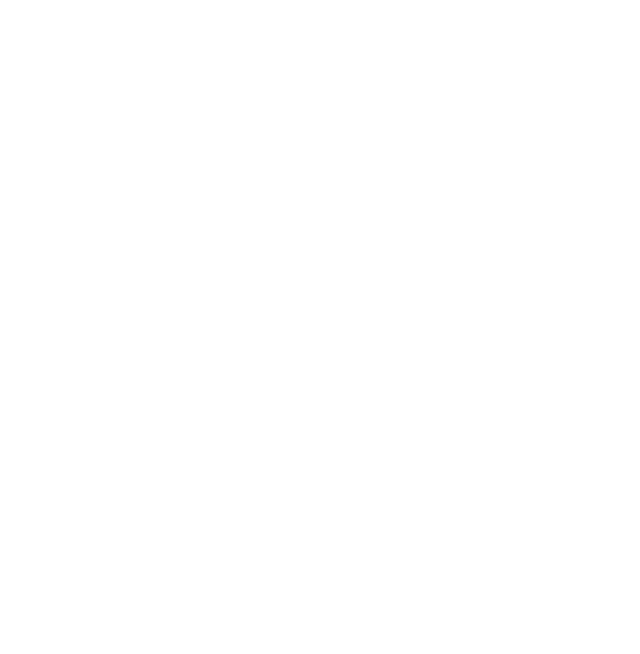
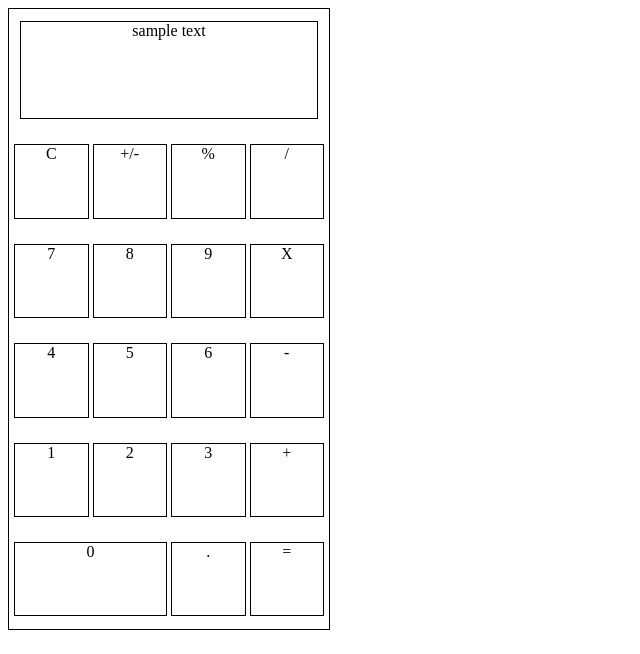
Before and after one commit to keenymcg/Odin_Calculator, a plain HTML site: page index.html in a window 1280 px wide. Shown: the whole page, without its empty margins (0-640 px from the left). Drawn offline with Linux system fonts and the light colour scheme.

Commit message:
Add calc design

```diff
--- a/index.html
+++ b/index.html
@@ -10,6 +10,27 @@
 <body>
     <script defer src="main.js"></script>
 
-
+    <div id="calcContainer">
+        <div id="display" class="controls">sample text</div>
+        <div id="clear" class="controls normalBtn">C</div>
+        <div id="posNegSwitch" class="controls normalBtn">+/-</div>
+        <div id="percent" class="normalBtn">%</div>
+        <div id="divide" class="normalBtn">/</div>
+        <div id="seven" class="normalBtn">7</div>
+        <div id="eight" class="normalBtn">8</div>
+        <div id="nine" class="normalBtn">9</div>
+        <div id="multiply" class="normalBtn">X</div>
+        <div id="four" class="normalBtn">4</div>
+        <div id="five" class="normalBtn">5</div>
+        <div id="six" class="normalBtn">6</div>
+        <div id="minus" class="normalBtn">-</div>
+        <div id="one" class="normalBtn">1</div>
+        <div id="two" class="normalBtn">2</div>
+        <div id="three" class="normalBtn">3</div>
+        <div id="add" class="normalBtn">+</div>
+        <div id="zero">0</div>
+        <div id="decimal" class="normalBtn">.</div>
+        <div id="equals" class="normalBtn">=</div>
+    </div>
 </body>
 </html>
--- a/main.js
+++ b/main.js
@@ -1,36 +1,11 @@
 /*  JS TODO
-
-create functions for all the operators
-
-each time a num-op-num combination is clicked, it stores that answer in a variable, which updates on the display
-thereafter (in same function?), each time an operator is pressed, it uses the previously calculated variable
-
-maybe push all click-events to an array,
-For loop (where # of iterations is based on length of array)
-
-When = is clicked, join all elements of the array, run the calculation
-
-
-specific functions for if its clicked; a number or an operator
 
 ~~ number function
 event listener: a click concatenates a num (as a string) to a variable
 - variable can only be 9 digits long
 --- therefore it checks for the num1 string-length. If it === 9, don't concatenate
 
-when an operator is pressed, the operator is stored in an array? thinking we use a template literal to pull from the array?
-
-a new num variable is created (num2) which will be used after
-
-
-if a number is clicked, check to see if the var that holds operator is blank. If so, num1 variable is activated.
-Clicks and subsequent number-clicks are concatenated to the num1 variable
-Send that variable to the screen? (or store in a "display" variable that constantly gets updated and pushed to the screen)
-
-on subsequent number click-events, it checks if there's an operator stored, and if so...
-...num2 is created, and number-clicks are stored/concat-ed to that num2 var
-
-OPERATOR FUNCTION (using * as example)
+OPERATOR FUNCTION (using * as example) - DONE?
 clicks on the operator should act as an equal sign at first (for the first two numbers), so that num1 is the accumulator
 in the first click-event, it'll return a num1 times an empty num2
 - if num1 * num2 != number, don't do anything
@@ -66,6 +41,8 @@ function operatorClick(operator) { //change this to a click-activated function
         result = parseFloat(num1) * parseFloat(num2);
     } else if (operator === '/') {
         result = parseFloat(num1) / parseFloat(num2);
+    } else if (operator === '^') {
+        result = parseFloat(num1) ** parseFloat(num2);
     };
 
     num1 = result
@@ -75,10 +52,10 @@ function operatorClick(operator) { //change this to a click-activated function
 };
 
 function numClick(value) { // might need to store this function inside the num1 and num2 parsefloat parameters
-    if (currentOperator == "") {
+    if (currentOperator == "" && num1.length < 9) {
         num1 = num1.concat(value);
         return num1;
-    } else if (currentOperator != "") {
+    } else if (currentOperator != "" && num2.length < 9) {
         num2 = num2.concat(value);
         return num2;
     };
--- a/styles.css
+++ b/styles.css
@@ -1,3 +1,36 @@
 body {
 
 }
+
+#calcContainer {
+    height: 620px;
+    width: 320px;
+    border: black 1px solid;
+    display: flex;
+    flex-direction: row;
+    flex-wrap: wrap;
+    text-align: center;
+    align-items: center;
+    justify-content: center;
+}
+
+#display {
+    height: 96px;
+    width: 296px;
+    margin: 2px;
+    border: black 1px solid;
+}
+
+.normalBtn {
+    height: 72.5px;
+    width: 72.5px;
+    border: black 1px solid;
+    margin: 2px;
+}
+
+#zero {
+    height: 72.5px;
+    width: 151px;
+    margin: 2px;
+    border: black 1px solid;
+}
```
